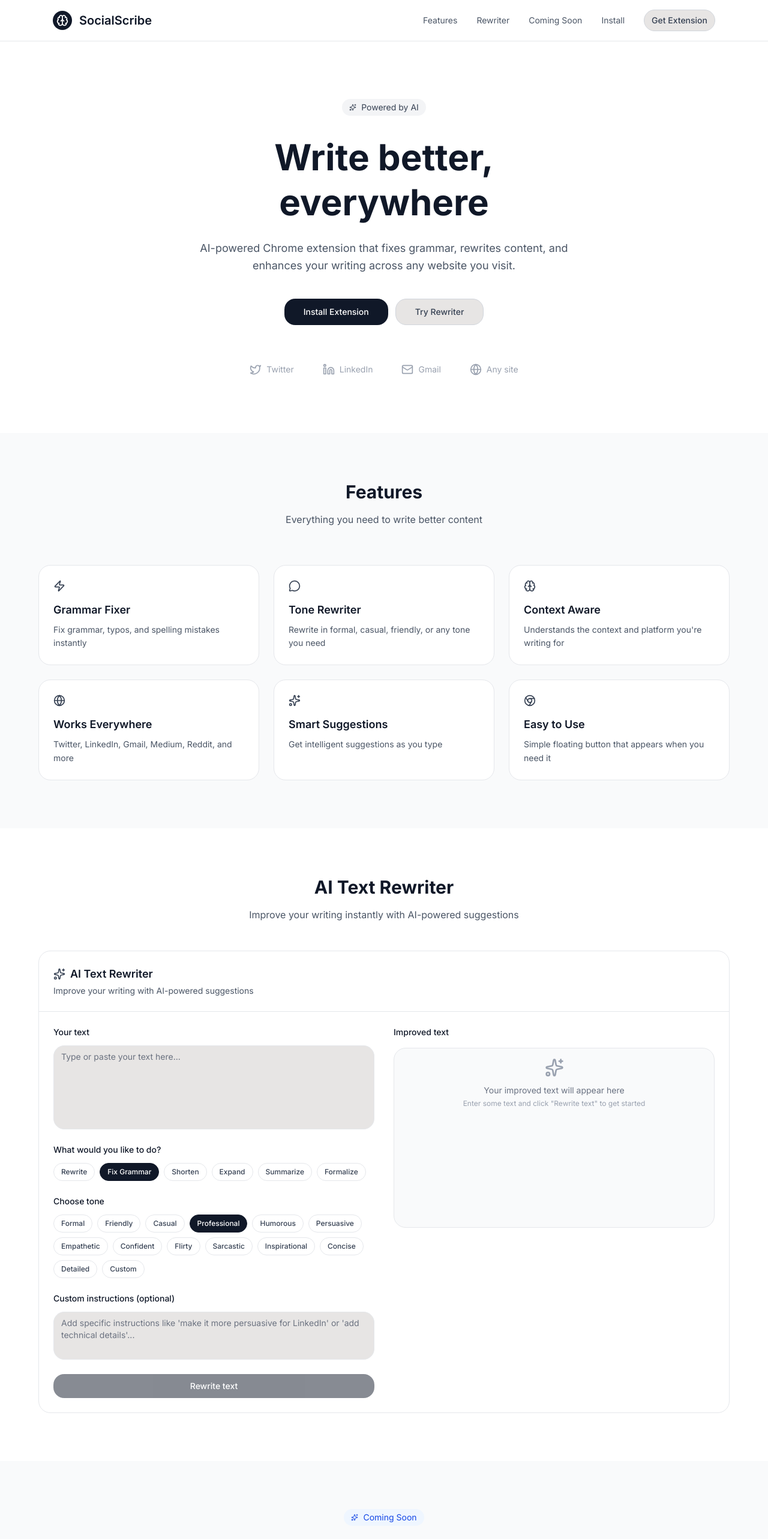
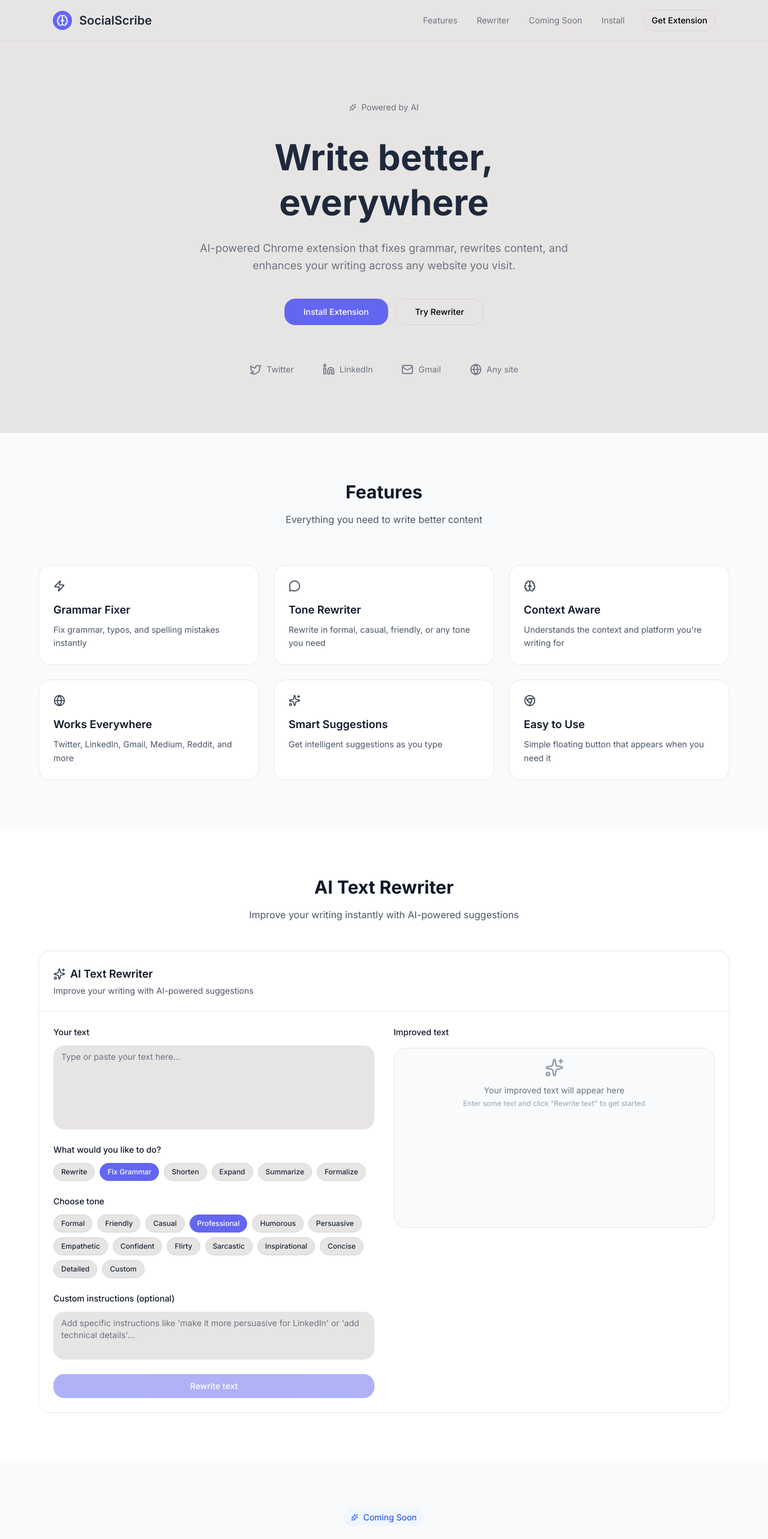
Before and after one commit to SH20RAJ/SocialScribe, a Next.js app: page / in a window 1280 px wide. Shown: the top 2566 px of the page at 60% size. Built offline with nearby package versions, Linux system fonts and the light colour scheme.

Commit message:
feat: update styling for components to use primary color scheme and improve accessibility

```diff
--- a/src/app/page.tsx
+++ b/src/app/page.tsx
@@ -6,32 +6,32 @@
 
 export default function Home() {
   return (
-    <div className="min-h-screen bg-white">
+    <div className="min-h-screen bg-background">
       {/* Header */}
-      <header className="border-b border-gray-200 bg-white sticky top-0 z-50">
+      <header className="border-b border-border bg-background sticky top-0 z-50">
         <div className="max-w-6xl mx-auto px-6 py-4 flex items-center justify-between">
           <div className="flex items-center gap-3">
-            <div className="w-8 h-8 bg-gray-900 rounded-lg flex items-center justify-center">
-              <Brain className="h-5 w-5 text-white" />
+            <div className="w-8 h-8 bg-primary rounded-lg flex items-center justify-center">
+              <Brain className="h-5 w-5 text-primary-foreground" />
             </div>
-            <span className="text-xl font-semibold text-gray-900">
+            <span className="text-xl font-semibold text-foreground">
               SocialScribe
             </span>
           </div>
           <nav className="hidden md:flex items-center gap-8">
-            <Link href="#features" className="text-gray-600 hover:text-gray-900 transition-colors text-sm">
+            <Link href="#features" className="text-muted-foreground hover:text-foreground transition-colors text-sm">
               Features
             </Link>
-            <Link href="#demo" className="text-gray-600 hover:text-gray-900 transition-colors text-sm">
+            <Link href="#demo" className="text-muted-foreground hover:text-foreground transition-colors text-sm">
               Rewriter
             </Link>
-            <Link href="#coming-soon" className="text-gray-600 hover:text-gray-900 transition-colors text-sm">
+            <Link href="#coming-soon" className="text-muted-foreground hover:text-foreground transition-colors text-sm">
               Coming Soon
             </Link>
-            <Link href="#install" className="text-gray-600 hover:text-gray-900 transition-colors text-sm">
+            <Link href="#install" className="text-muted-foreground hover:text-foreground transition-colors text-sm">
               Install
             </Link>
-            <Button variant="outline" size="sm" asChild className="border-gray-300 text-gray-700 hover:bg-gray-50">
+            <Button variant="outline" size="sm" asChild>
               <Link href="#install">
                 Get Extension
               </Link>
@@ -43,29 +43,29 @@
       {/* Hero Section */}
       <section className="py-24 px-6">
         <div className="max-w-4xl mx-auto text-center">
-          <div className="inline-flex items-center gap-2 bg-gray-100 text-gray-700 px-3 py-1 rounded-md text-sm mb-8">
+          <div className="inline-flex items-center gap-2 bg-muted text-muted-foreground px-3 py-1 rounded-md text-sm mb-8">
             <Sparkles className="h-3 w-3" />
             Powered by AI
           </div>
 
-          <h1 className="text-5xl md:text-6xl font-bold mb-6 text-gray-900 leading-tight">
+          <h1 className="text-5xl md:text-6xl font-bold mb-6 text-foreground leading-tight">
             Write better,
             <br />
             everywhere
           </h1>
 
-          <p className="text-lg text-gray-600 mb-10 max-w-2xl mx-auto leading-relaxed">
+          <p className="text-lg text-muted-foreground mb-10 max-w-2xl mx-auto leading-relaxed">
             AI-powered Chrome extension that fixes grammar, rewrites content, and enhances your writing
             across any website you visit.
           </p>
 
           <div className="flex flex-col sm:flex-row gap-3 justify-center mb-16">
-            <Button size="lg" asChild className="bg-gray-900 hover:bg-gray-800 text-white border-0">
+            <Button size="lg" asChild className="bg-primary hover:bg-primary/90 text-primary-foreground border-0">
               <Link href="#install">
                 Install Extension
               </Link>
             </Button>
-            <Button size="lg" variant="outline" asChild className="border-gray-300 text-gray-700 hover:bg-gray-50">
+            <Button size="lg" variant="outline" asChild>
               <Link href="#demo">
                 Try Rewriter
               </Link>
@@ -73,7 +73,7 @@
           </div>
 
           {/* Platform Icons */}
-          <div className="flex items-center justify-center gap-12 text-gray-400">
+          <div className="flex items-center justify-center gap-12 text-muted-foreground">
             <div className="flex items-center gap-2">
               <Twitter className="h-5 w-5" />
               <span className="text-sm">Twitter</span>
@@ -253,7 +253,7 @@
               <div className="bg-gray-50 rounded-lg p-4 space-y-4">
                 <div className="flex items-center gap-3 pb-3 border-b border-gray-200">
                   <div className="w-8 h-8 bg-blue-500 rounded-full flex items-center justify-center">
-                    <span className="text-white text-sm font-medium">L</span>
+                    <span className="text-primary-foreground text-sm font-medium">L</span>
                   </div>
                   <div>
                     <div className="font-medium text-sm">LinkedIn Chat</div>
@@ -263,7 +263,7 @@
 
                 <div className="space-y-3">
                   <div className="flex justify-end">
-                    <div className="bg-blue-500 text-white px-3 py-2 rounded-lg text-sm max-w-xs">
+                    <div className="bg-primary text-primary-foreground px-3 py-2 rounded-lg text-sm max-w-xs">
                       Hey Sarah! I saw your post about the new marketing strategy. Really insightful!
                     </div>
                   </div>
@@ -314,15 +314,15 @@
       <footer className="py-12 px-6 border-t border-gray-200 bg-white">
         <div className="max-w-6xl mx-auto text-center">
           <div className="flex items-center justify-center gap-3 mb-4">
-            <div className="w-6 h-6 bg-gray-900 rounded-md flex items-center justify-center">
-              <Brain className="h-4 w-4 text-white" />
+            <div className="w-6 h-6 bg-primary rounded-md flex items-center justify-center">
+              <Brain className="h-4 w-4 text-primary-foreground" />
             </div>
-            <span className="text-lg font-semibold text-gray-900">SocialScribe</span>
+            <span className="text-lg font-semibold text-foreground">SocialScribe</span>
           </div>
-          <p className="text-gray-600 mb-2 text-sm">
+          <p className="text-muted-foreground mb-2 text-sm">
             AI-powered writing assistant
           </p>
-          <p className="text-xs text-gray-500">
+          <p className="text-xs text-muted-foreground">
             Powered by AI - Made for better writing
           </p>
         </div>
--- a/src/components/ExtensionInstallGuide.jsx
+++ b/src/components/ExtensionInstallGuide.jsx
@@ -25,7 +25,7 @@
         <Button
           size="lg"
           onClick={handleDownload}
-          className="bg-gray-900 hover:bg-gray-800 text-white border-0"
+          className="bg-primary hover:bg-primary/90 text-primary-foreground border-0"
         >
           <Download className="h-4 w-4 mr-2" />
           Download Extension
@@ -73,8 +73,8 @@
             <div key={index} className="flex items-start gap-4 p-4 rounded-lg border border-gray-100 hover:border-gray-200 transition-colors">
               <div className={`flex items-center justify-center w-7 h-7 rounded-full text-xs font-medium ${
                 step.status === "completed"
-                  ? "bg-gray-900 text-white"
-                  : "bg-gray-100 text-gray-700"
+                  ? "bg-primary text-primary-foreground"
+                  : "bg-muted text-muted-foreground"
               }`}>
                 {step.status === "completed" ? (
                   <CheckCircle className="h-3 w-3" />
--- a/src/components/RewriteDemo.jsx
+++ b/src/components/RewriteDemo.jsx
@@ -180,8 +180,8 @@
                     onClick={() => setSelectedAction(action.value)}
                     className={`px-3 py-1.5 text-xs font-medium rounded-full border transition-colors ${
                       selectedAction === action.value
-                        ? "bg-gray-900 text-white border-gray-900"
-                        : "bg-white text-gray-700 border-gray-200 hover:border-gray-300 hover:bg-gray-50"
+                        ? "bg-primary text-primary-foreground border-primary"
+                        : "bg-background text-foreground border-border hover:border-border hover:bg-muted"
                     }`}
                   >
                     {action.label}
@@ -202,8 +202,8 @@
                     onClick={() => setSelectedTone(tone.value)}
                     className={`px-3 py-1.5 text-xs font-medium rounded-full border transition-colors ${
                       selectedTone === tone.value
-                        ? "bg-gray-900 text-white border-gray-900"
-                        : "bg-white text-gray-700 border-gray-200 hover:border-gray-300 hover:bg-gray-50"
+                        ? "bg-primary text-primary-foreground border-primary"
+                        : "bg-background text-foreground border-border hover:border-border hover:bg-muted"
                     }`}
                   >
                     {tone.label}
@@ -240,7 +240,7 @@
             <Button
               onClick={handleRewrite}
               disabled={isLoading || !inputText.trim()}
-              className="w-full bg-gray-900 hover:bg-gray-800 text-white border-0"
+              className="w-full bg-primary hover:bg-primary/90 text-primary-foreground border-0"
             >
               {isLoading ? (
                 <>
```
